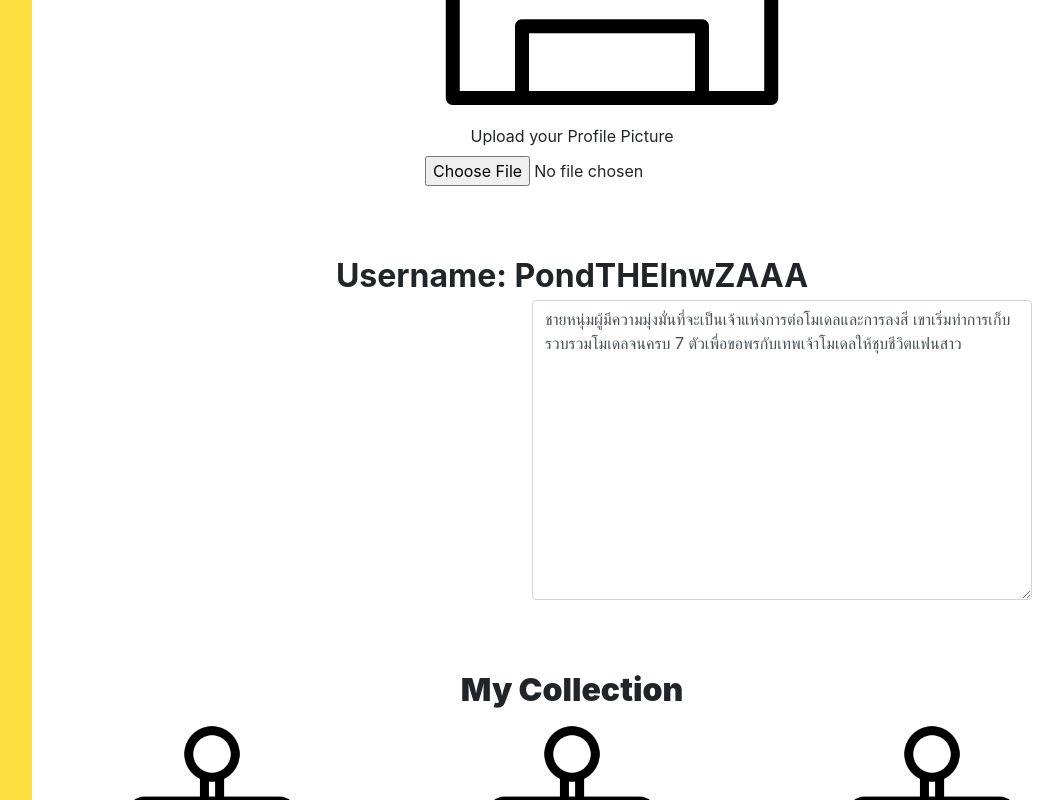
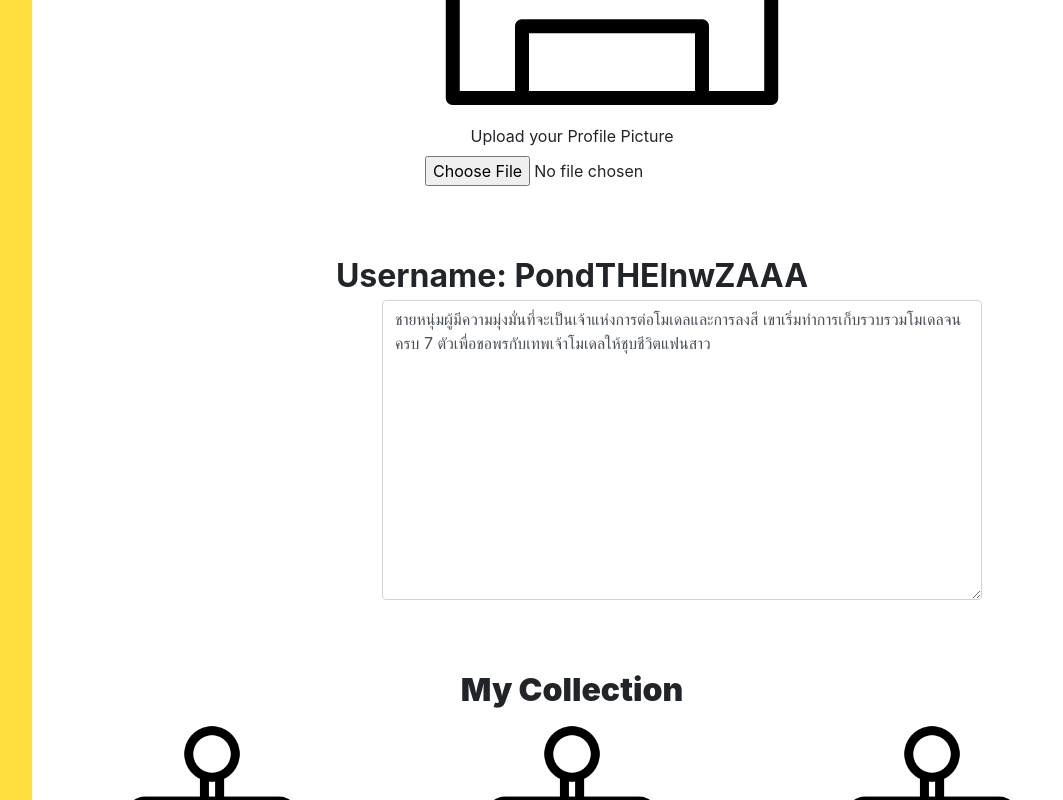
Before and after one commit to ThanakornK/Devcamp8, a React (Create React App) app: page /editProfile in a window 1280 px wide. Shown: the part 562-1362 px from the top of the page, without its empty margins (168-1231 px from the left). Built offline with nearby package versions, Linux system fonts and the light colour scheme.

Commit message:
Align bio field

```diff
--- a/src/styles/EditProfile.css
+++ b/src/styles/EditProfile.css
@@ -9,7 +9,7 @@
 }
 
 textarea{
-    margin-left: 500px;
-    min-width: 500px;
+    margin-left: 350px;
+    min-width: 600px;
     min-height: 300px;
 }
```
